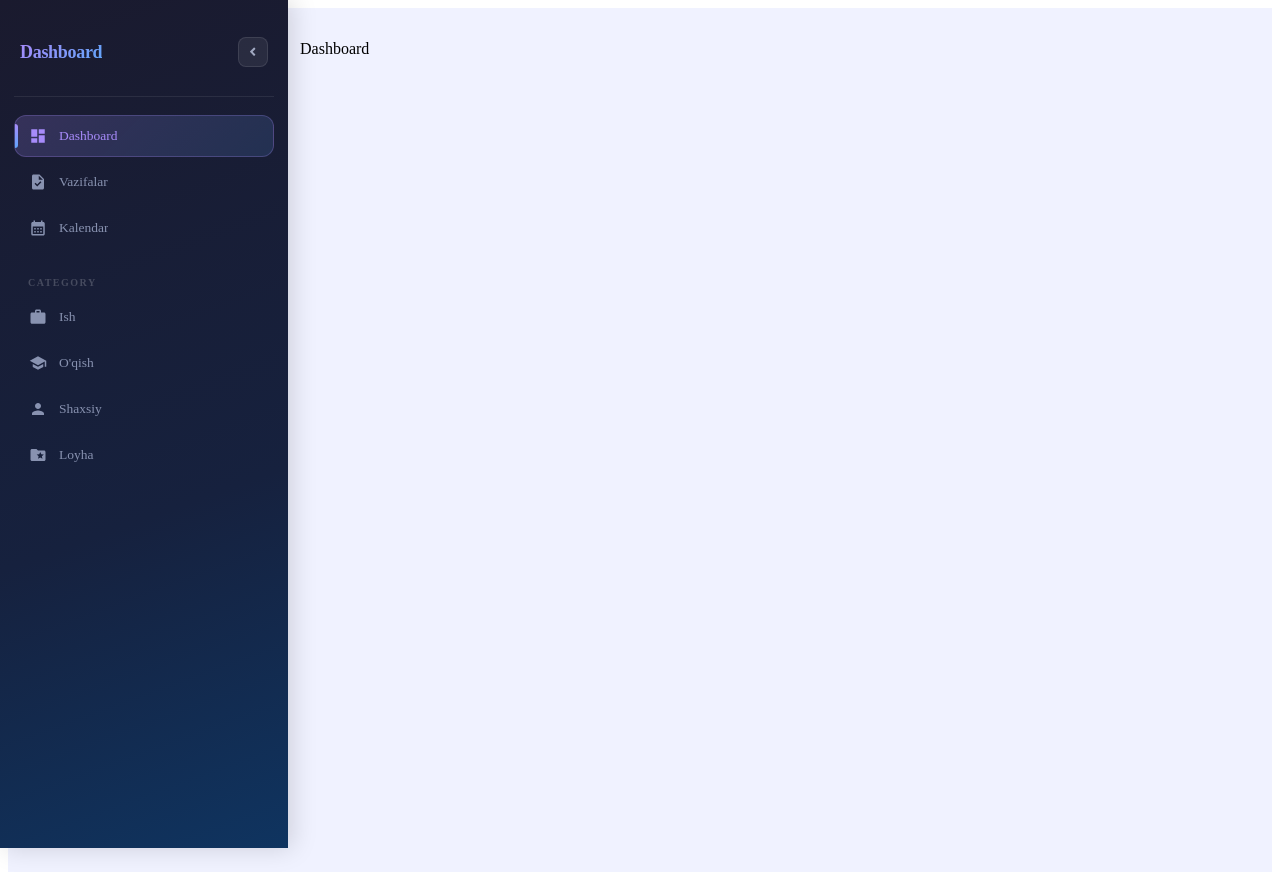
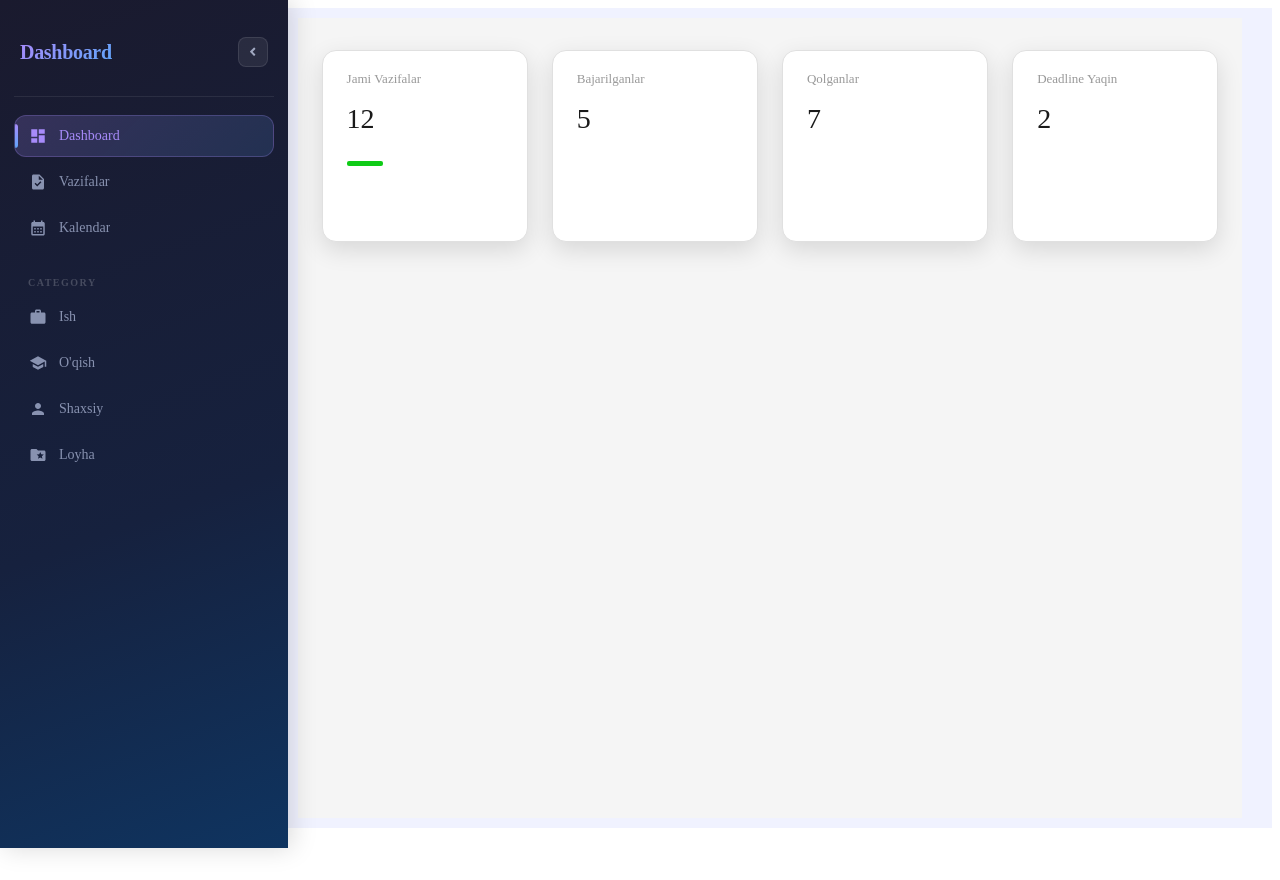
Before and after one commit to sherozxon-FR/DASHBOARD-todo, a React (Vite) app: page / in a window 1280 px wide. After the commit the page ends 836 px from the top, so only its background shows below. Built offline with nearby package versions, Linux system fonts and the light colour scheme.

Commit message:
dashbaord cart

```diff
--- a/src/Layouts/MainLayout.jsx
+++ b/src/Layouts/MainLayout.jsx
@@ -21,74 +21,56 @@ const categoryLinks = [
   { to: '/categories/loyha', label: 'Loyha', icon: <MdFolderSpecial /> },
 ]
 
-// 425px va undan kichik barcha o'lchamlar MOBILE deb hisoblanadi
-const checkMobile = () => window.innerWidth <= 425
-const checkCollapsed = () => window.innerWidth <= 1200
+const MOBILE_BP = 768
+const COLLAPSE_BP = 1200
+
+const getMode = () => {
+  if (window.innerWidth < MOBILE_BP) return 'mobile'
+  if (window.innerWidth < COLLAPSE_BP) return 'icon'
+  return 'full'
+}
 
 export default function MainLayout() {
-  const [isMobile, setIsMobile] = useState(checkMobile())
-  const [open, setOpen] = useState(!checkCollapsed())
-  const [mobileOpen, setMobileOpen] = useState(false)
+  const [mode, setMode] = useState(getMode)          // 'full' | 'icon' | 'mobile'
+  const [collapsed, setCollapsed] = useState(false)  // faqat 'full' mode uchun
+  const [drawerOpen, setDrawerOpen] = useState(false)
 
   useEffect(() => {
-    const handleResize = () => {
-      const mobile = checkMobile()
-      setIsMobile(mobile)
-
-      if (mobile) {
-        // Mobil rejimda desktop sidebar render bo'lmasligi kerak
-        setOpen(true)
-      } else {
-        setOpen(!checkCollapsed())
-        setMobileOpen(false)
+    const onResize = () => {
+      const m = getMode()
+      setMode(m)
+      if (m !== 'mobile') setDrawerOpen(false)
     }
-    }
-    window.addEventListener('resize', handleResize)
-    return () => window.removeEventListener('resize', handleResize)
+    window.addEventListener('resize', onResize)
+    return () => window.removeEventListener('resize', onResize)
   }, [])
 
-  const closeMobile = () => setMobileOpen(false)
+  // Hozirgi sidebar holati
+  const showLabels = mode === 'full' && !collapsed
+  const sidebarWidth = mode === 'icon' ? 'icon' : collapsed ? 'icon' : 'full'
 
-  const SidebarContent = ({ mobile = false }) => (
-    <>
-      <div className={styles.logoRow}>
-        {(open || mobile) && (
-          <span className={styles.logoText}>Dashboard</span>
-        )}
-        {mobile ? (
-          <button className={styles.toggleBtn} onClick={closeMobile}>
-            <MdClose />
-          </button>
-        ) : (
-          <button className={styles.toggleBtn} onClick={() => setOpen(p => !p)}>
-            {open ? <FaAngleLeft /> : <FaAngleRight />}
-          </button>
-        )}
-      </div>
-
+  const NavItems = ({ onClickLink }) => (
     <nav className={styles.nav}>
       <ul>
         {navLinks.map(({ to, label, icon }) => (
           <li key={to}>
             <NavLink
-                to={to}
-                end
-                onClick={mobile ? closeMobile : undefined}
+              to={to} end
+              onClick={onClickLink}
               className={({ isActive }) =>
-                  `${styles.link} ${isActive ? styles.active : ''}`
+                `${styles.link} ${isActive ? styles.active : ''} ${sidebarWidth === 'icon' && mode !== 'mobile' ? styles.linkIcon : ''}`
               }
+              title={sidebarWidth === 'icon' && mode !== 'mobile' ? label : undefined}
             >
               <span className={styles.icon}>{icon}</span>
-                {(open || mobile) && (
-                  <span className={styles.label}>{label}</span>
-                )}
+              {(showLabels || mode === 'mobile') && <span className={styles.label}>{label}</span>}
             </NavLink>
           </li>
         ))}
       </ul>
 
       <div className={styles.section}>
-          {(open || mobile) && (
+        {(showLabels || mode === 'mobile') && (
           <p className={styles.sectionTitle}>Category</p>
         )}
         <ul>
@@ -96,56 +78,71 @@ export default function MainLayout() {
             <li key={to}>
               <NavLink
                 to={to}
-                  onClick={mobile ? closeMobile : undefined}
+                onClick={onClickLink}
                 className={({ isActive }) =>
-                    `${styles.link} ${isActive ? styles.active : ''}`
+                  `${styles.link} ${isActive ? styles.active : ''} ${sidebarWidth === 'icon' && mode !== 'mobile' ? styles.linkIcon : ''}`
                 }
+                title={sidebarWidth === 'icon' && mode !== 'mobile' ? label : undefined}
               >
                 <span className={styles.icon}>{icon}</span>
-                  {(open || mobile) && (
-                    <span className={styles.label}>{label}</span>
-                  )}
+                {(showLabels || mode === 'mobile') && <span className={styles.label}>{label}</span>}
               </NavLink>
             </li>
           ))}
         </ul>
       </div>
     </nav>
-    </>
   )
 
   return (
     <div className={styles.wrapper}>
 
-      {/* 1. DESKTOP SIDEBAR - Faqat mobil bo'lmaganda render bo'ladi */}
-      {!isMobile && (
-        <aside className={`${styles.sidebar} ${!open ? styles.closed : ''}`}>
-          <SidebarContent mobile={false} />
+      {/* DESKTOP SIDEBAR — faqat tablet va kattaroq */}
+      {mode !== 'mobile' && (
+        <aside className={`${styles.sidebar} ${sidebarWidth === 'icon' ? styles.sidebarIcon : ''}`}>
+          <div className={styles.logoRow}>
+            {showLabels && <span className={styles.logoText}>Dashboard</span>}
+            {mode === 'full' && (
+              <button className={styles.toggleBtn} onClick={() => setCollapsed(p => !p)}>
+                {collapsed ? <FaAngleRight /> : <FaAngleLeft />}
+              </button>
+            )}
+          </div>
+          <NavItems onClickLink={undefined} />
         </aside>
       )}
 
-      {/* 2. HAMBURGER ICON - Faqat mobil rejimda ko'rinadi */}
-      {isMobile && (
-        <button className={styles.hamburger} onClick={() => setMobileOpen(true)}>
+      {/* HAMBURGER — faqat mobile */}
+      {mode === 'mobile' && (
+        <button className={styles.hamburger} onClick={() => setDrawerOpen(true)}>
           <MdMenu />
         </button>
       )}
 
-      {/* 3. MOBILE OVERLAY */}
-      {isMobile && mobileOpen && (
-        <div className={styles.overlay} onClick={closeMobile} />
+      {/* OVERLAY */}
+      {mode === 'mobile' && drawerOpen && (
+        <div className={styles.overlay} onClick={() => setDrawerOpen(false)} />
       )}
 
-      {/* 4. MOBILE SIDEBAR (DRAWER) */}
-      <aside className={`${styles.mobileSidebar} ${mobileOpen ? styles.mobileOpen : ''}`}>
-        <SidebarContent mobile={true} />
+      {/* MOBILE DRAWER */}
+      {mode === 'mobile' && (
+        <aside className={`${styles.drawer} ${drawerOpen ? styles.drawerOpen : ''}`}>
+          <div className={styles.logoRow}>
+            <span className={styles.logoText}>Dashboard</span>
+            <button className={styles.toggleBtn} onClick={() => setDrawerOpen(false)}>
+              <MdClose />
+            </button>
+          </div>
+          <NavItems onClickLink={() => setDrawerOpen(false)} />
         </aside>
+      )}
 
-      {/* 5. MAIN CONTENT */}
+      {/* MAIN CONTENT */}
       <main className={`
         ${styles.main}
-        ${!isMobile && !open ? styles.mainClosed : ''}
-        ${isMobile ? styles.mainMobile : ''}
+        ${mode === 'mobile' ? styles.mainMobile : ''}
+        ${mode !== 'mobile' && sidebarWidth === 'icon' ? styles.mainIcon : ''}
+        ${mode === 'full' && !collapsed ? styles.mainFull : ''}
       `}>
         <Outlet />
       </main>
--- a/src/Layouts/mainlayout.module.css
+++ b/src/Layouts/mainlayout.module.css
@@ -23,28 +23,23 @@
     box-shadow: 4px 0 24px rgba(0, 0, 0, 0.15);
 }
 
-.closed {
+/* Icon-only holat */
+.sidebarIcon {
     width: 68px;
+    padding: 24px 10px;
 }
 
-/* ===== MOBILE SIDEBAR ===== */
-.mobileSidebar {
+/* ===== MOBILE DRAWER ===== */
+.drawer {
     width: 260px;
     height: 100dvh;
-    /* background: linear-gradient(160deg, #1a1a2e 0%, #16213e 60%, #0f3460 100%); */
-    background-color: rgba(16, 16, 17, 0.6);
-
-    /* Effektni kuchaytirish */
-    backdrop-filter: blur(8px);
-    -webkit-backdrop-filter: blur(8px);
-    /* Safari brauzeri uchun */
-
-    padding: 24px 10px;
+    background: linear-gradient(160deg, #1a1a2e 0%, #16213e 60%, #0f3460 100%);
+    padding: 24px 14px;
     display: flex;
     flex-direction: column;
     gap: 10px;
     position: fixed;
-    left: -360px;
+    left: -300px;
     top: 0;
     z-index: 200;
     overflow: hidden;
@@ -52,10 +47,7 @@
     box-shadow: 4px 0 24px rgba(0, 0, 0, 0.3);
 }
 
-
-
-
-.mobileOpen {
+.drawerOpen {
     left: 0;
 }
 
@@ -95,7 +87,7 @@
     align-items: center;
     justify-content: center;
     cursor: pointer;
-    font-size: 20px;
+    font-size: 25px;
     box-shadow: 0 4px 12px rgba(0, 0, 0, 0.2);
     transition: all 0.2s;
 }
@@ -104,7 +96,7 @@
     background: rgba(167, 139, 250, 0.2);
 }
 
-/* ===== LOGO ===== */
+/* ===== LOGO ROW ===== */
 .logoRow {
     display: flex;
     align-items: center;
@@ -116,7 +108,7 @@
 }
 
 .logoText {
-    font-size: 18px;
+    font-size: 20px;
     font-weight: 800;
     background: linear-gradient(135deg, #a78bfa, #60a5fa);
     -webkit-background-clip: text;
@@ -125,7 +117,7 @@
     letter-spacing: -0.3px;
 }
 
-/* ===== TOGGLE BUTTON ===== */
+/* ===== TOGGLE ===== */
 .toggleBtn {
     background: rgba(255, 255, 255, 0.07);
     border: 1px solid rgba(255, 255, 255, 0.1);
@@ -175,12 +167,20 @@
     border-radius: 12px;
     color: #8892b0;
     text-decoration: none;
-    font-size: 13.5px;
+    font-size: 14px;
     font-weight: 500;
     transition: all 0.2s;
     white-space: nowrap;
     position: relative;
     border: 1px solid transparent;
+    overflow: hidden;
+}
+
+/* Icon-only link */
+.linkIcon {
+    justify-content: center;
+    padding: 11px;
+    gap: 0;
 }
 
 .link:hover {
@@ -241,134 +241,24 @@
 /* ===== MAIN ===== */
 .main {
     flex: 1;
-    margin-left: 260px;
-    padding: 32px;
     min-height: 100dvh;
+    padding: 10px 30px;
     transition: margin-left 0.3s cubic-bezier(0.4, 0, 0.2, 1);
     background: #f0f2ff;
 }
 
-.mainClosed {
+/* ≥ 1200px, sidebar to'liq ochiq */
+.mainFull {
+    margin-left: 260px;
+}
+
+/* 768–1199px yoki collapsed: icon sidebar */
+.mainIcon {
     margin-left: 68px;
 }
 
+/* < 768px: mobile, sidebar yo'q */
 .mainMobile {
-    margin-left: 0 !important;
-    padding: 80px 16px 16px;
+    margin-left: 0;
+    padding: 72px 16px 16px;
 }
-
-/* ===== 1200px — sidebar yopiladi ===== */
-@media (max-width: 1200px) {
-    .sidebar {
-        width: 68px;
-    }
-
-    .main {
-        margin-left: 68px;
-    }
-}
-
-
-
-/* ===== 420px va undan kichik barcha qurilmalar uchun (320px ham shuning ichida) ===== */
-@media (max-width: 420px) {
-
-    /* Desktop sidebarni butunlay yashiramiz */
-    .sidebar {
-        display: none !important;
-    }
-
-    /* Hamburger menyu tugmasini ko'rsatamiz */
-    .hamburger {
-        display: flex !important;
-        position: fixed;
-        width: 90%;
-        /* Kenglik juda katta bo'lsa, faqat ikonka uchun width: 40px qilsangiz ham bo'ladi */
-
-        /* Muhim: Fon rangini shaffof qiling */
-        background-color: rgba(53, 77, 106, 0.6);
-
-        /* Effektni kuchaytirish */
-        backdrop-filter: blur(8px);
-        -webkit-backdrop-filter: blur(8px);
-        /* Safari brauzeri uchun */
-
-        top: 16px;
-        left: 16px;
-        z-index: 150;
-
-        /* Qo'shimcha bezak */
-        border: 1px solid rgba(255, 255, 255, 0.1);
-        border-radius: 10px;
-        height: 45px;
-        /* Balandlik bering */
-        padding: 0 15px;
-        /* Ikonka uchun joy */
-        align-items: center;
-        /* Ikonkani vertikal o'rtaga qo'yish */
-    }
-
-    /* Asosiy kontentni chapga taqaymiz */
-    .main {
-        margin-left: 0 !important;
-        padding: 80px 16px 16px !important;
-        /* Tepadan hamburger uchun joy */
-        width: 100%;
-    }
-
-    /* Mobil sidebar ochilganda yozuvlar va logoni ko'rsatish */
-    .mobileSidebar .label,
-    .mobileSidebar .logoText,
-    .mobileSidebar .sectionTitle {
-        display: block !important;
-    }
-
-    /* Linklarni mobil menyuda chiroyli ko'rsatish */
-    .mobileSidebar .link {
-        justify-content: flex-start;
-        padding: 12px 16px;
-        gap: 12px;
-    }
-}
-
-/* ===== 320px — faqat ikonlar, desktop sidebar ===== */
-/* ===== 320px o'lcham uchun maxsus moslashuv ===== */
-@media (max-width: 320px) {
-
-    /* Asosiy (desktop) sidebarni butunlay yashiramiz */
-    .sidebar {
-        display: none !important;
-    }
-
-    /* Hamburger menyu ikonkasi ko'rinib tursin */
-    .hamburger {
-        display: flex !important;
-        /* Yashirilgan bo'lsa, qayta ko'rsatamiz */
-        left: 10px;
-        top: 10px;
-    }
-
-    /* Mobil sidebar (bosilganda chiqadigan qismi) */
-    .mobileSidebar {
-        display: flex;
-        /* Faqat JavaScript orqali .mobileOpen klassi qo'shilganda chiqadi */
-        width: 240px;
-        /* Ekran kichikligi uchun biroz torroq qildik */
-    }
-
-    /* Asosiy kontent sidebarga joy tashlamasligi kerak */
-    .main {
-        margin-left: 0 !important;
-        padding: 70px 15px 15px !important;
-        /* Tepadan hamburger uchun joy */
-        width: 100% !important;
-    }
-
-    /* Sidebar ichidagi yozuvlarni yashirish shart emas,
-       chunki mobileSidebar ochilganda to'liq ko'rinishi kerak */
-    .label,
-    .sectionTitle,
-    .logoText {
-        display: inline !important;
-    }
-}
--- a/src/pages/Dashboard.jsx
+++ b/src/pages/Dashboard.jsx
@@ -1,8 +1,47 @@
-import React from 'react'
+import styles from './dasboard.module.css'
 
 function Dashboard() {
+
+  const headCart = [
+    {
+      txt: "Jami Vazifalar",
+      Protect: 12,
+    },
+    {
+      txt: "bajarilganlar",
+      Protect: 5,
+    },
+    {
+      txt: "qolganlar",
+      Protect: 7,
+    },
+
+    {
+      txt: "deadline yaqin",
+      Protect: 2,
+    },
+  ]
   return (
-    <div>Dashboard</div>
+    <div className={styles.DashboardContainer}>
+      <div className={styles.cartCntainer}>
+        {headCart && headCart.map((txt) => {
+          return (
+            <div className={styles.cart} key={txt.txt}>
+              <p className={styles.cartTXT}>{txt.txt}</p>
+              <small className={styles.cartProtect}>{txt.Protect}</small>
+
+              {txt.txt === "Jami Vazifalar" && (
+                <div className={styles.statusBar} />
+              )}
+            </div>
+          )
+        })}
+      </div>
+
+
+
+
+    </div>
   )
 }
 
--- /dev/null
+++ b/src/pages/dasboard.module.css
@@ -0,0 +1,55 @@
+.DashboardContainer {
+    width: 100%;
+    min-height: 100dvh;
+    background: #f5f5f5;
+}
+
+.cartCntainer {
+    width: 95%;
+    margin: 0 auto;
+    display: grid;
+    grid-template-columns: repeat(auto-fit, minmax(140px, 1fr));
+    gap: 24px;
+    padding: 2rem 0;
+}
+
+.cart {
+    min-height: 150px;
+    display: flex;
+    flex-direction: column;
+    row-gap: 10px;
+    padding: 1.25rem 1.5rem;
+    border-radius: 14px;
+    border: 0.5px solid #e0e0e0;
+    background: #ffffff;
+    box-shadow: 0 8px 24px rgba(0, 0, 0, 0.12);
+    transition: transform 0.2s ease, box-shadow 0.2s ease;
+}
+
+.cart:hover {
+    transform: translateY(-4px);
+    box-shadow: 0 16px 40px rgba(0, 0, 0, 0.18);
+}
+
+.cartTXT {
+    margin: 0 0 6px;
+    font-size: 13px;
+    font-weight: 400;
+    color: #999;
+    text-transform: capitalize;
+}
+
+.cartProtect {
+    display: block;
+    margin: 0 0 16px;
+    font-size: 28px;
+    font-weight: 500;
+    color: #1a1a1a;
+}
+
+.statusBar {
+    width: 36px;
+    height: 5px;
+    background: #0fcb16;
+    border-radius: 2px;
+}
```
Lines whose indentation alone changed are shown as unchanged.
